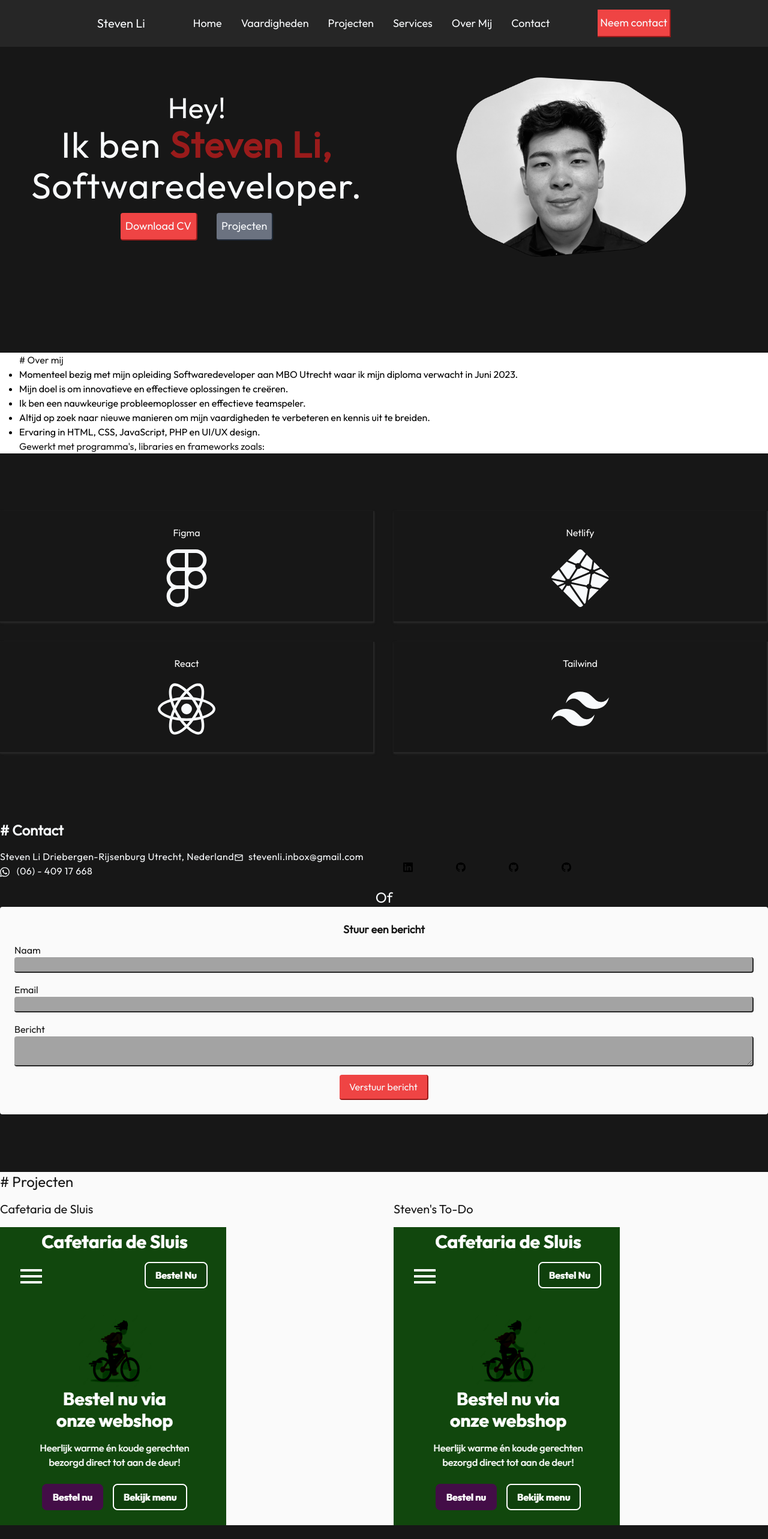
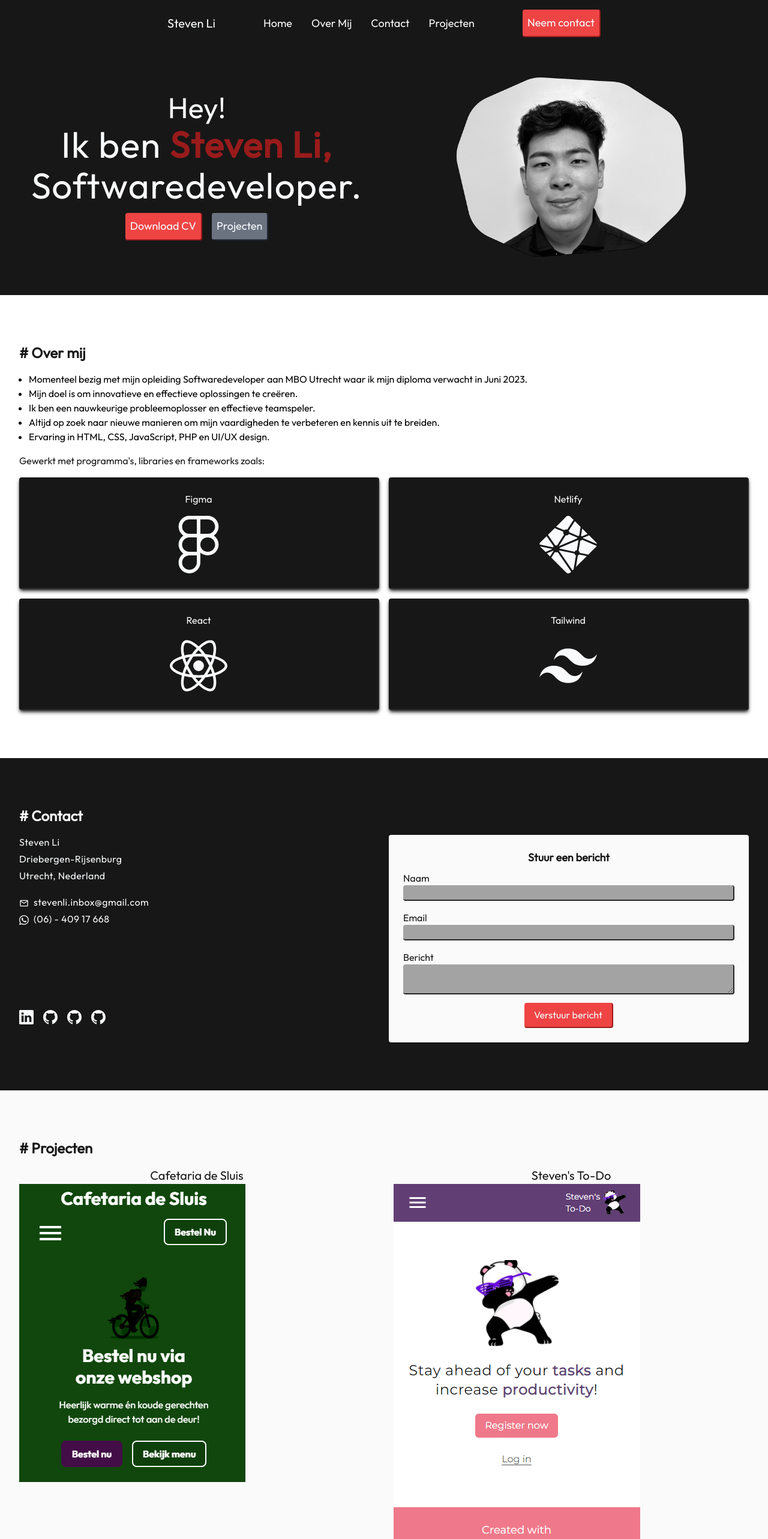
Before and after one commit to zStevenn/portfolio-old, a React (Vite) app: page / in a window 1280 px wide. Shown: the top 2566 px of the page at 60% size. Built offline with nearby package versions, Linux system fonts and the light colour scheme.

Commit message:
Changes to styling

```diff
--- a/src/components/Aboutme.jsx
+++ b/src/components/Aboutme.jsx
@@ -2,10 +2,9 @@ import { SiReact, SiTailwindcss, SiFigma, SiNetlify } from "react-icons/si"
 
 function Aboutme() {
 	return (
-		<>
-			<div className="px-8 my-24 bg-white" id="overmij">
-				<h1 className="text-neutral-900"># Over mij</h1>
-				<ul className="list-disc">
+		<div className="px-8 py-20 bg-white grid gap-4" id="overmij">
+			<h1 className="text-neutral-900 text-2xl font-semibold"># Over mij</h1>
+			<ul className="list-disc ml-4">
 				<li>
 					Momenteel bezig met mijn opleiding Softwaredeveloper aan MBO Utrecht
 					waar ik mijn diploma verwacht in Juni 2023.
@@ -17,35 +16,34 @@ function Aboutme() {
 					Ik ben een nauwkeurige probleemoplosser en effectieve teamspeler.
 				</li>
 				<li>
-						Altijd op zoek naar nieuwe manieren om mijn vaardigheden te
-						verbeteren en kennis uit te breiden.
+					Altijd op zoek naar nieuwe manieren om mijn vaardigheden te verbeteren
+					en kennis uit te breiden.
 				</li>
 				<li>Ervaring in HTML, CSS, JavaScript, PHP en UI/UX design.</li>
 			</ul>
 			<p className="text-neutral-900">
 				Gewerkt met programma's, libraries en frameworks zoals:
 			</p>
+
+			<div className="grid grid-cols-2 gap-4">
+				<div className="grid place-items-center rounded bg-neutral-900 border-b-2 border-r-2 border-neutral-800 px-3 py-6 shadow-neutral-800 shadow-md">
+					<h3 className="text-neutral-50 pb-4">Figma</h3>
+					<SiFigma className="text-5xl sm:text-6xl md:text-8xl text-slate-50" />
 				</div>
-
-			<div className="grid grid-cols-2 gap-8">
-				<div className="grid place-items-center bg-neutral-900 border-b-2 border-r-2 border-neutral-800 px-3 py-6 shadow shadow-neutral-800 hover:shadow-md">
-					<h3 className="text-neutral-50 pb-4">Figma</h3>
-					<SiFigma className="text-8xl text-slate-50" />
+				<div className="grid place-items-center rounded bg-neutral-900 border-b-2 border-r-2 border-neutral-800 px-3 py-6 shadow-neutral-800 shadow-md">
+					<h3 className="text-neutral-50 pb-4">Netlify</h3>
+					<SiNetlify className="text-5xl sm:text-6xl md:text-8xl text-slate-50" />
 				</div>
-				<div className="grid place-items-center bg-neutral-900 border-b-2 border-r-2 border-neutral-800 px-3 py-6 shadow shadow-neutral-800 hover:shadow-md">
-					<h3 className="text-neutral-50 pb-4">Netlify</h3>
-					<SiNetlify className="text-8xl text-slate-50" />
+				<div className="grid place-items-center rounded bg-neutral-900 border-b-2 border-r-2 border-neutral-800 px-3 py-6 shadow-neutral-800 shadow-md">
+					<h3 className="text-neutral-50 pb-4">React</h3>
+					<SiReact className="text-5xl sm:text-6xl md:text-8xl text-slate-50" />
 				</div>
-				<div className="grid place-items-center bg-neutral-900 border-b-2 border-r-2 border-neutral-800 px-3 py-6 shadow shadow-neutral-800 hover:shadow-md">
-					<h3 className="text-neutral-50 pb-4">React</h3>
-					<SiReact className="text-8xl text-slate-50" />
-				</div>
-				<div className="grid place-items-center bg-neutral-900 border-b-2 border-r-2 border-neutral-800 px-3 py-6 shadow shadow-neutral-800 hover:shadow-md">
+				<div className="grid place-items-center rounded bg-neutral-900 border-b-2 border-r-2 border-neutral-800 px-3 py-6 shadow-neutral-800 shadow-md">
 					<h3 className="text-neutral-50 pb-4">Tailwind</h3>
-					<SiTailwindcss className="text-8xl text-slate-50" />
+					<SiTailwindcss className="text-5xl sm:text-6xl md:text-8xl text-slate-50" />
 				</div>
 			</div>
-		</>
+		</div>
 	)
 }
 
--- a/src/components/Contact.jsx
+++ b/src/components/Contact.jsx
@@ -3,44 +3,52 @@ import { BsLinkedin, BsWhatsapp, BsGithub, BsDiscord } from "react-icons/bs"
 
 function Contact() {
 	return (
-		<div className="my-24 bg-neutral-900" id="contact">
-			<h1 className="text-slate-50 text-2xl font-semibold py-4"># Contact</h1>
-			<div className="grid grid-cols-1 md:grid-cols-2 lg:grid-cols-4 place-content-center gap-8">
+		<div className="px-8 py-20 bg-neutral-900 grid gap-4 md:grid-cols-2" id="contact">
+			<h1 className="text-slate-50 text-2xl font-semibold md:col-span-2"># Contact</h1>
+			<div className="grid grid-cols-1 gap-8">
 				<div className="text-slate-50 lg:col-span-2">
 					<p className="tracking-wide mb-4">
-						Steven Li Driebergen-Rijsenburg Utrecht, Nederland
-						<a href="mailto:stevenli.inbox@gmail.com" target="_blank">
-							<MdOutlineMail className="inline mr-2" />
-							stevenli.inbox@gmail.com
-						</a>
-						<BsWhatsapp className="inline mr-2" /> (06) - 409 17 668
+						<ul className="grid gap-1">
+							<li>Steven Li</li>
+							<li>Driebergen-Rijsenburg</li>
+							<li className="mb-4">Utrecht, Nederland</li>
+							<li>
+								<a href="mailto:stevenli.inbox@gmail.com" target="_blank">
+									<MdOutlineMail className="inline mr-2" />
+									stevenli.inbox@gmail.com
+								</a>
+							</li>
+							<li>
+								<BsWhatsapp className="inline mr-2" />
+								(06) - 409 17 668
+							</li>
+						</ul>
 					</p>
 				</div>
-				<ul className="flex flex-row justify-between flex-nowrap gap-8">
-					<li className="rounded p-4 hover:scale-110">
+				<ul className="flex flex-row flex-nowrap gap-4">
+					<li className="grid place-items-center hover:scale-110 transition-all">
 						<a href="https://www.linkedin.com/in/zstevenn/" target="_blank">
-							<BsLinkedin className="inline mr-2" />
+							<BsLinkedin className="inline text-slate-50 text-2xl" />
 						</a>
 					</li>
-					<li className="rounded p-4 hover:scale-110">
+					<li className="grid place-items-center hover:scale-110 transition-all">
 						<a href="https://github.com/zStevenn" target="_blank">
-							<BsGithub className="inline mr-2" />
+							<BsGithub className="inline text-slate-50 text-2xl" />
 						</a>
 					</li>
-					<li className="rounded p-4 hover:scale-110">
+					<li className="grid place-items-center hover:scale-110 transition-all">
 						<a href="https://github.com/zStevenn" target="_blank">
-							<BsGithub className="inline mr-2" />
+							<BsGithub className="inline text-slate-50 text-2xl" />
 						</a>
 					</li>
-					<li className="rounded p-4 hover:scale-110">
+					<li className="grid place-items-center hover:scale-110 transition-all">
 						<a href="https://github.com/zStevenn" target="_blank">
-							<BsGithub className="inline mr-2" />
+							<BsGithub className="inline text-slate-50 text-2xl" />
 						</a>
 					</li>
 				</ul>
 			</div>
-			<div className="text-slate-50 text-2xl text-center">Of</div>
-
+			<div className="text-slate-50 text-2xl text-center py-4 md:hidden">Of</div>
 			<form className="bg-neutral-50 p-6 rounded">
 				<h3 className="text-neutral-900 text-lg font-semibold text-center">
 					Stuur een bericht
--- a/src/components/Footer.jsx
+++ b/src/components/Footer.jsx
@@ -1,6 +1,6 @@
 function Footer() {
 	return (
-		<footer className="bg-neutral-900 grid">
+		<footer className="bg-neutral-900 grid p-8">
 			<p className="text-slate-50 mb-6">Hartelijk bedankt voor het bekijken van mijn e-portfolio!</p>
 			<h3 className="text-xl text-slate-50 text-center mb-6">Steven Li</h3>
 			<p className="text-gray-600 text-center text-sm italic">&copy; Copyright 2023.</p>
--- a/src/components/Hero.jsx
+++ b/src/components/Hero.jsx
@@ -14,7 +14,7 @@ function Hero() {
 				<h1 className="text-3xl md:text-4xl xl:text-6xl tracking-wide mb-4">
 					Softwaredeveloper.
 				</h1>
-				<div className="flex justify-start gap-8">
+				<div className="flex gap-4">
 					<a
 						download={"Steven Li CV"}
 						href="/src/assets/static/Steven_Li_CV_NL.pdf"
--- a/src/components/Navbar.jsx
+++ b/src/components/Navbar.jsx
@@ -8,11 +8,9 @@ const Navbar = () => {
 	// Array of nav items with id and name.
 	const navElements = [
 		{ id: "hero", name: "Home" },
-		{ id: "vaardigheden", name: "Vaardigheden" },
-		{ id: "projecten", name: "Projecten" },
-		{ id: "services", name: "Services" },
 		{ id: "overmij", name: "Over Mij" },
 		{ id: "contact", name: "Contact" },
+		{ id: "projecten", name: "Projecten" },
 	]
 
 	// Toggles Navigation based on click
@@ -25,7 +23,7 @@ const Navbar = () => {
 			{/* Navbar */}
 			<nav
 				id="navbar"
-				className={`flex justify-between lg:justify-center lg:gap-20 items-center px-8 py-4 z-50 bg-neutral-800 fixed top-0 w-full`}
+				className={`flex justify-between lg:justify-center lg:gap-20 items-center px-8 py-4 z-50 bg-neutral-900 fixed top-0 w-full`}
 			>
 				{/* Hamburger Icon */}
 				<span className="lg:hidden text-slate-50 text-xl" onClick={toggleNav}>
@@ -52,8 +50,8 @@ const Navbar = () => {
 				</ul>
 				{/* CTA Button - Contact Me */}
 				<a
-					href="#contactform"
-					className="hidden sm:block px-1 py-2 bg-red-500 border-b-2 border-r-2 border-red-800 text-slate-50 text-lg"
+					href="#contact"
+					className="hidden sm:block p-2 rounded bg-red-500 border-b-2 border-r-2 border-red-800 text-slate-50 text-lg"
 				>
 					Neem contact
 				</a>
@@ -61,7 +59,11 @@ const Navbar = () => {
 			{showNav && (
 				<>
 					<ul
-						className={`text-slate-50 px-8 py-4 fixed right-0 left-0 bg-neutral-800 border-bottom z-50 shadow-lg`}
+						className={`${
+							showNav
+								? "opacity-100 translate-x-0"
+								: "opacity-0 translate-x-[-100%]"
+						} transition-all duration-500 ease-in-out text-slate-50 px-8 py-4 fixed right-0 left-0 bg-neutral-900 border-bottom z-50 shadow-lg`}
 					>
 						<div className="flex justify-between py-4">
 							<MdClose className="text-3xl" onClick={toggleNav} />
@@ -84,7 +86,7 @@ const Navbar = () => {
 					</ul>
 					<div
 						onClick={toggleNav}
-						className="fixed z-10 inset-0 opacity-90 bg-neutral-900"
+						className="fixed z-40 inset-0 opacity-90 bg-neutral-900"
 					/>
 				</>
 			)}
--- a/src/components/Projects.jsx
+++ b/src/components/Projects.jsx
@@ -1,28 +1,33 @@
-import { SiDiscord } from "react-icons/si"
 import Project1 from "../assets/static/cafetaria-de-sluis.png"
+import Project2 from "../assets/static/stevens-todo-app.png"
 
 function Projects() {
 	return (
-		<div
-			className="my-24 bg-neutral-50"
-			id="projecten"
-		>
-			<h1 className="text-neutral-900 text-2xl"># Projecten</h1>
+		<div className="px-8 py-20 bg-neutral-50 grid gap-4" id="projecten">
+			<h1 className="text-neutral-900 text-2xl font-semibold"># Projecten</h1>
 			<div className="grid grid-cols-1 md:grid-cols-2 place-content-center gap-8">
-				<div className="grid">
-					<h3 className="text-neutral-900 my-4 text-xl">
+				<div>
+					<h3 className="text-neutral-900 text-center text-xl">
 						Cafetaria de Sluis
 					</h3>
 					<a href="https://cafetariadesluis.nl" target="_blank">
-						<img src={Project1} title="Cafetaria de Sluis" alt="Cafetaria de Sluis" />
+						<img
+							src={Project1}
+							title="Cafetaria de Sluis"
+							alt="Cafetaria de Sluis"
+						/>
 					</a>
 				</div>
-				<div className="grid">
-					<h3 className="text-neutral-900 my-4 text-xl">
+				<div>
+					<h3 className="text-neutral-900 text-center text-xl">
 						Steven's To-Do
 					</h3>
 					<a href="https://stevens-todo-app.netlify.app" target="_blank">
-						<img src={Project1} title="Steven's To-Do App" alt="Steven's To-Do App" />
+						<img
+							src={Project2}
+							title="Steven's To-Do App"
+							alt="Steven's To-Do App"
+						/>
 					</a>
 				</div>
 			</div>
```
Also changed, not shown: src/assets/static/stevens-todo-app.png (added). Lines whose indentation alone changed are shown as unchanged.
